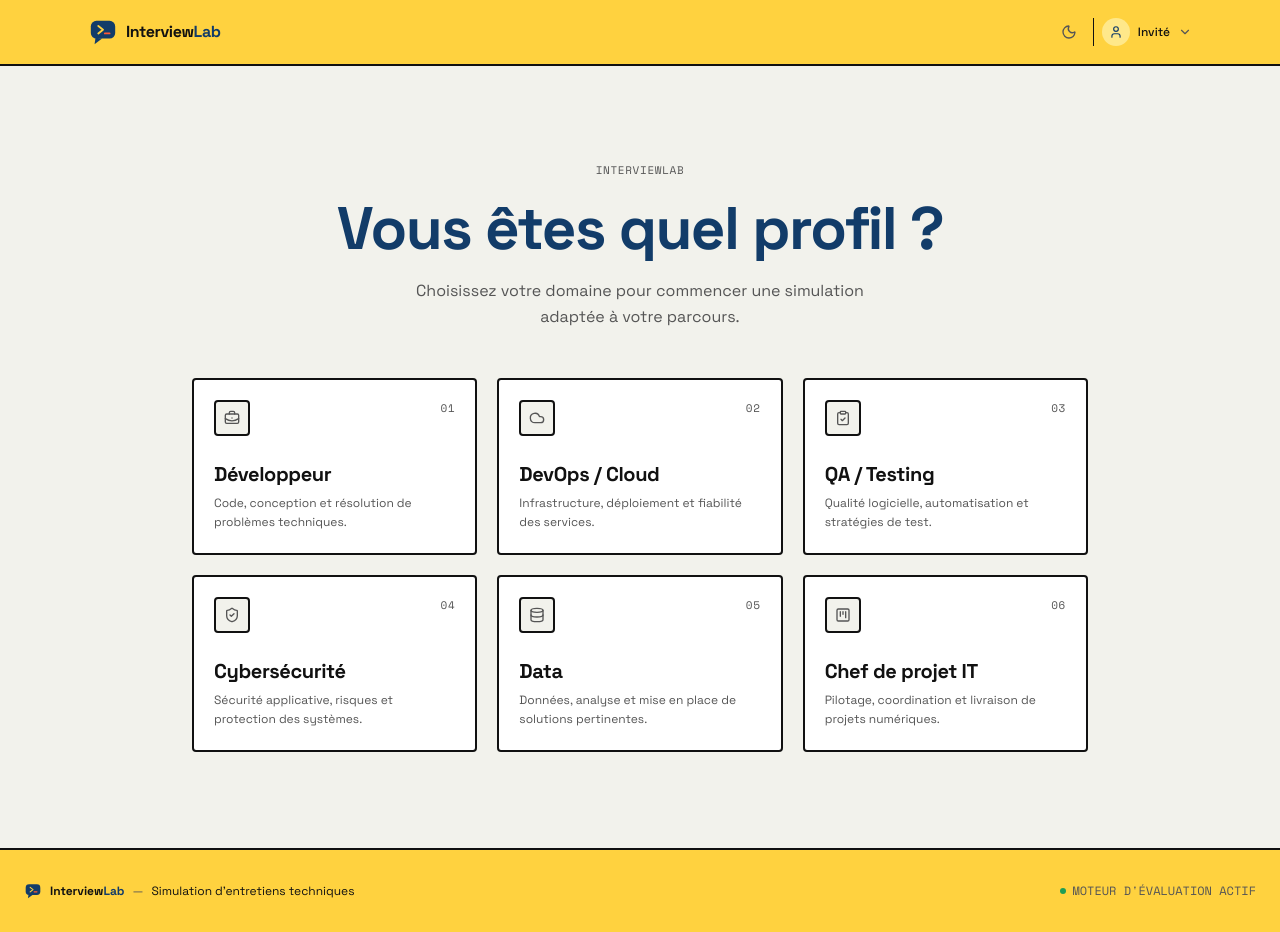
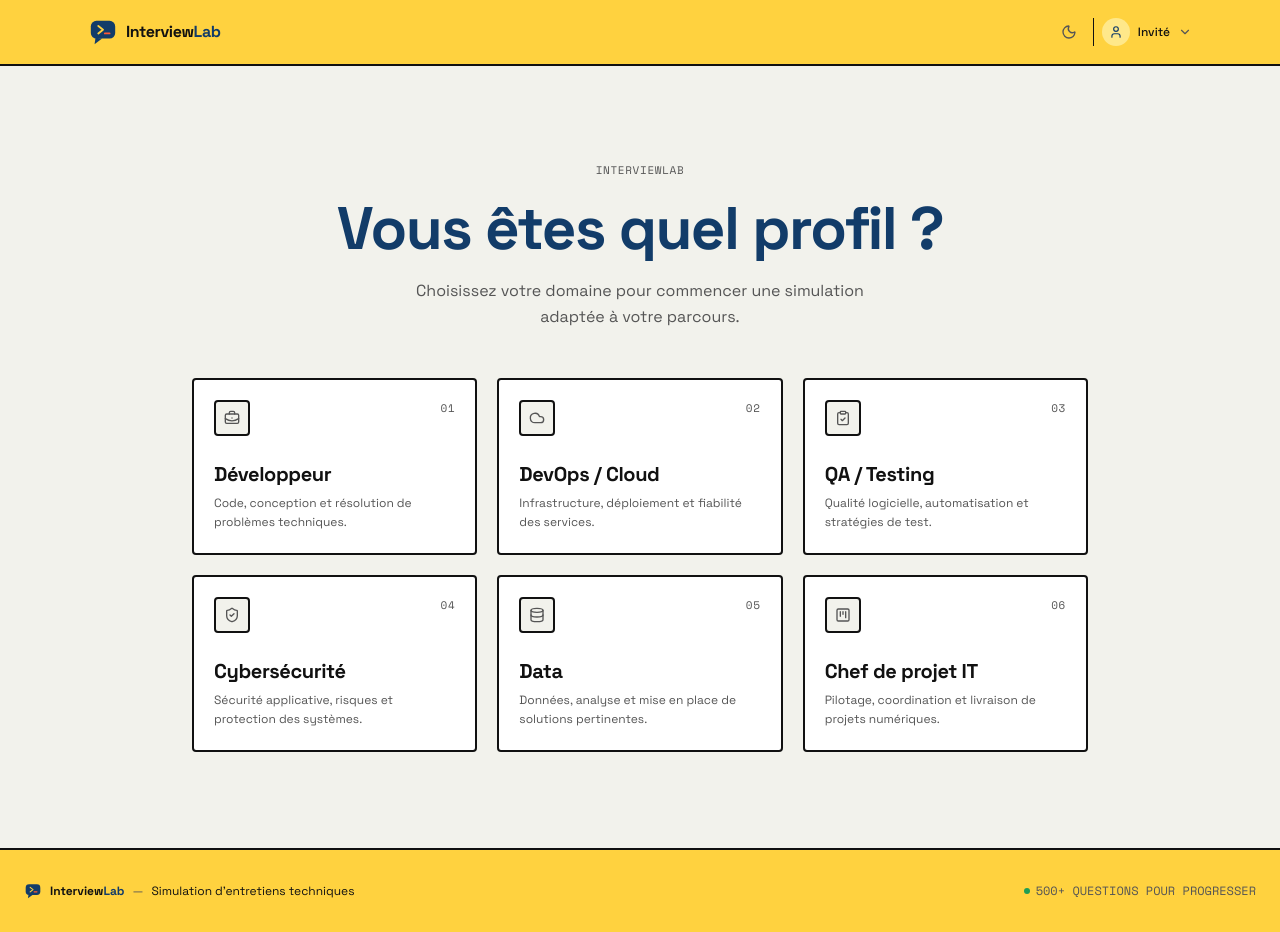
Before and after one commit to mouadboufenzi-kapoor/dev-interview-simulator, a React (Vite) app in the folder dev-interview-simulator-frontend/: page / in a window 1280 px wide. Built offline with nearby package versions, Linux system fonts and the light colour scheme; no server answers.

Commit message:
fix: footer info edited

```diff
--- a/dev-interview-simulator-frontend/src/components/common/Footer.tsx
+++ b/dev-interview-simulator-frontend/src/components/common/Footer.tsx
@@ -19,7 +19,7 @@ export const Footer: React.FC = () => {
         <div className="flex flex-wrap items-center justify-center gap-x-6 gap-y-1 text-[12px] font-mono text-muted">
           <div className="flex items-center gap-1.5">
             <span className="inline-block w-1.5 h-1.5 rounded-full bg-success" />
-            <span>MOTEUR D'ÉVALUATION ACTIF</span>
+            <span>500+ QUESTIONS POUR PROGRESSER</span>
           </div>
         </div>
       </div>
```
